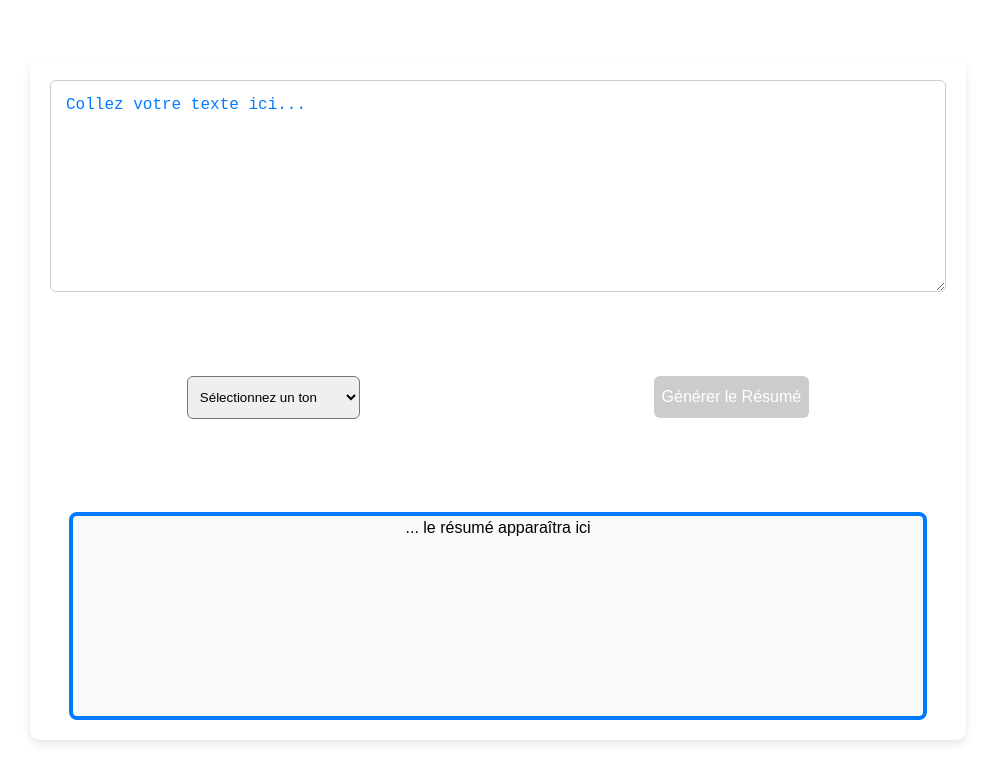
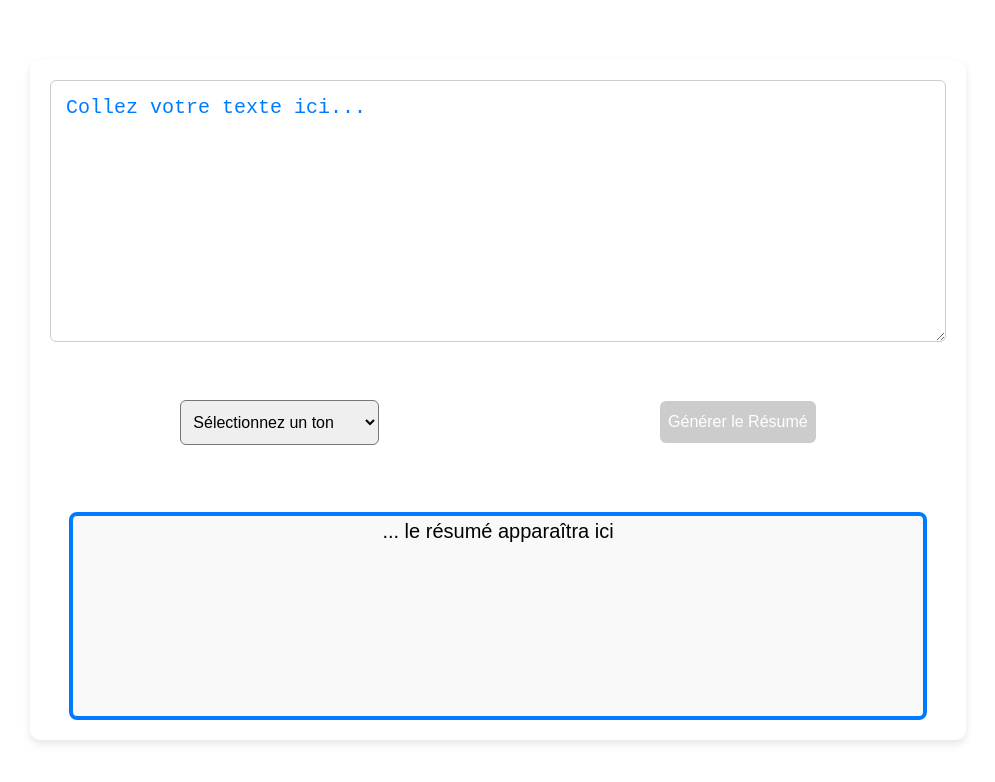
Before and after one commit to Flothar78/mistral_app_test_frontend, a Vue app: page / in a window 1280 px wide. Shown: the top 782 px of the page, without its empty margins (142-1137 px from the left). Built offline with nearby package versions, Linux system fonts and the light colour scheme.

Commit message:
Adjust font-sizes on both breakpoints

```diff
--- a/src/App.vue
+++ b/src/App.vue
@@ -106,8 +106,7 @@ textarea {
   border-radius: 6px;
   box-sizing: border-box;
   resize: vertical;
-
-  font-size: 16px;
+  font-size: 20px;
 }
 textarea::placeholder {
   color: #007bff;
@@ -125,6 +124,7 @@ button {
   max-width: fit-content;
   padding: 12px 8px;
   border-radius: 6px;
+  font-size: 16px;
 }
 select {
   flex-grow: 3;
@@ -157,7 +157,7 @@ button:disabled {
   background-color: #f9f9f9;
   border-radius: 8px;
   color: black;
-  font-size: 16px;
+  font-size: 20px;
 }
 .error-message {
   color: #dc3545;
@@ -165,6 +165,9 @@ button:disabled {
   margin-top: 15px;
 }
 @media (max-width: 768px) {
+  textarea {
+  font-size:16px;
+}
   .controls {
     flex-direction: column;
   }
@@ -172,5 +175,9 @@ button:disabled {
   button {
     font-size: 12px;
   }
+
+  #summary-output {
+  font-size: 16px;
+}
 }
 </style>
```
